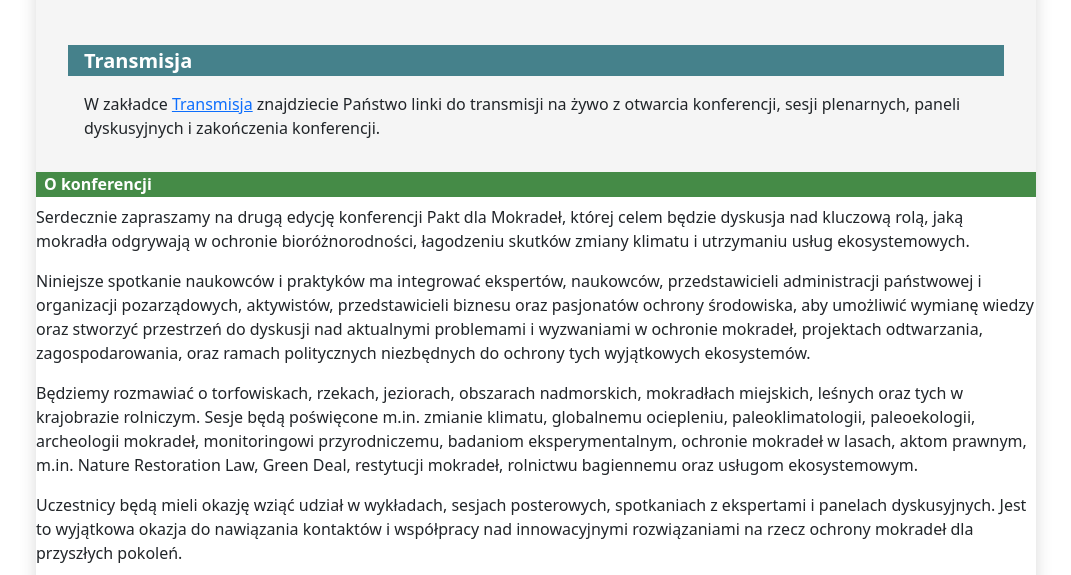
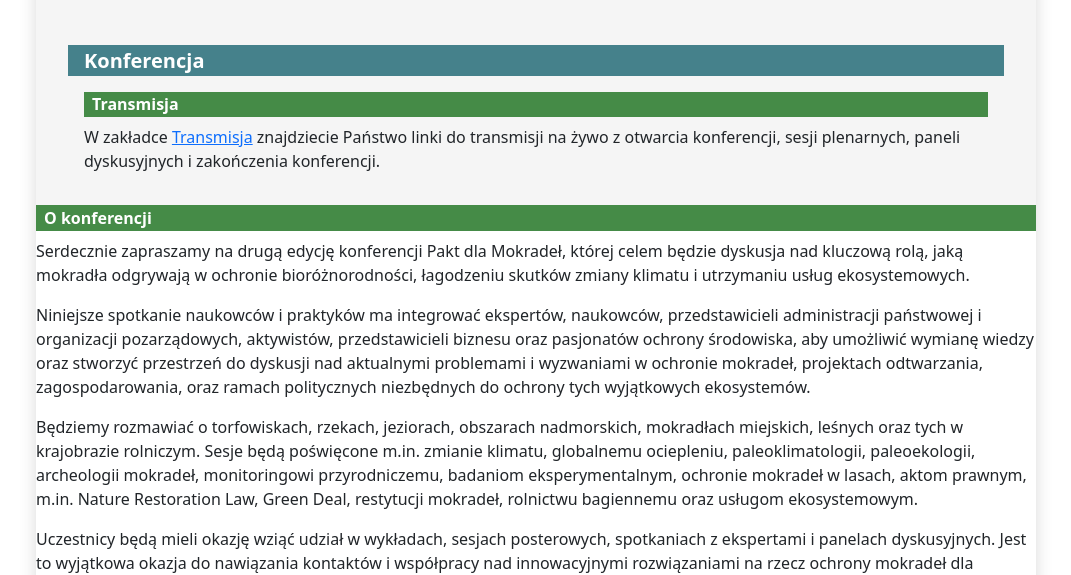
Before and after one commit to Ch3shireDev/pakt-dla-mokradel-2025, a website: page index.html in a window 1280 px wide. Shown: the part 240-815 px from the top of the page, without its empty margins (104-1175 px from the left). Drawn offline with nearby package versions, Linux system fonts and the light colour scheme; some packages are replaced by stand-ins of ours.

Commit message:
Update index.html

```diff
--- a/index.html
+++ b/index.html
@@ -262,7 +262,8 @@
     </div>
     <div class="main px-md-5 px-2 flex-fill m-0" id="main-content">
         <section id="home">
-            <h5>Transmisja</h5>
+            <h5>Konferencja</h5>
+            <h6>Transmisja</h6>
             <p>
                 W zakładce <a href="#transmission" aria-current="page" >Transmisja</a> znajdziecie Państwo linki do transmisji na żywo z otwarcia konferencji, sesji plenarnych, paneli dyskusyjnych i zakończenia konferencji.
             </p>
```
